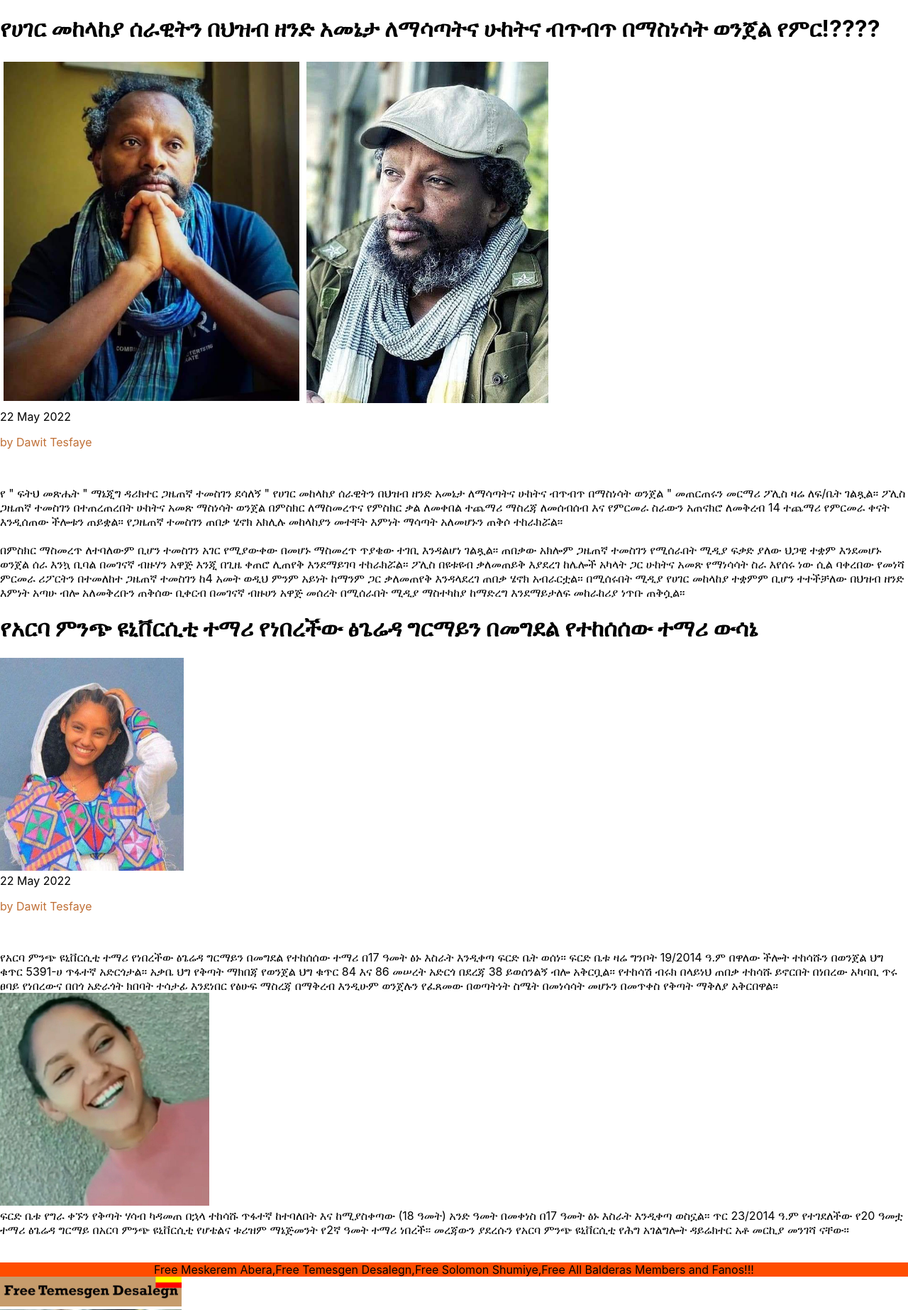
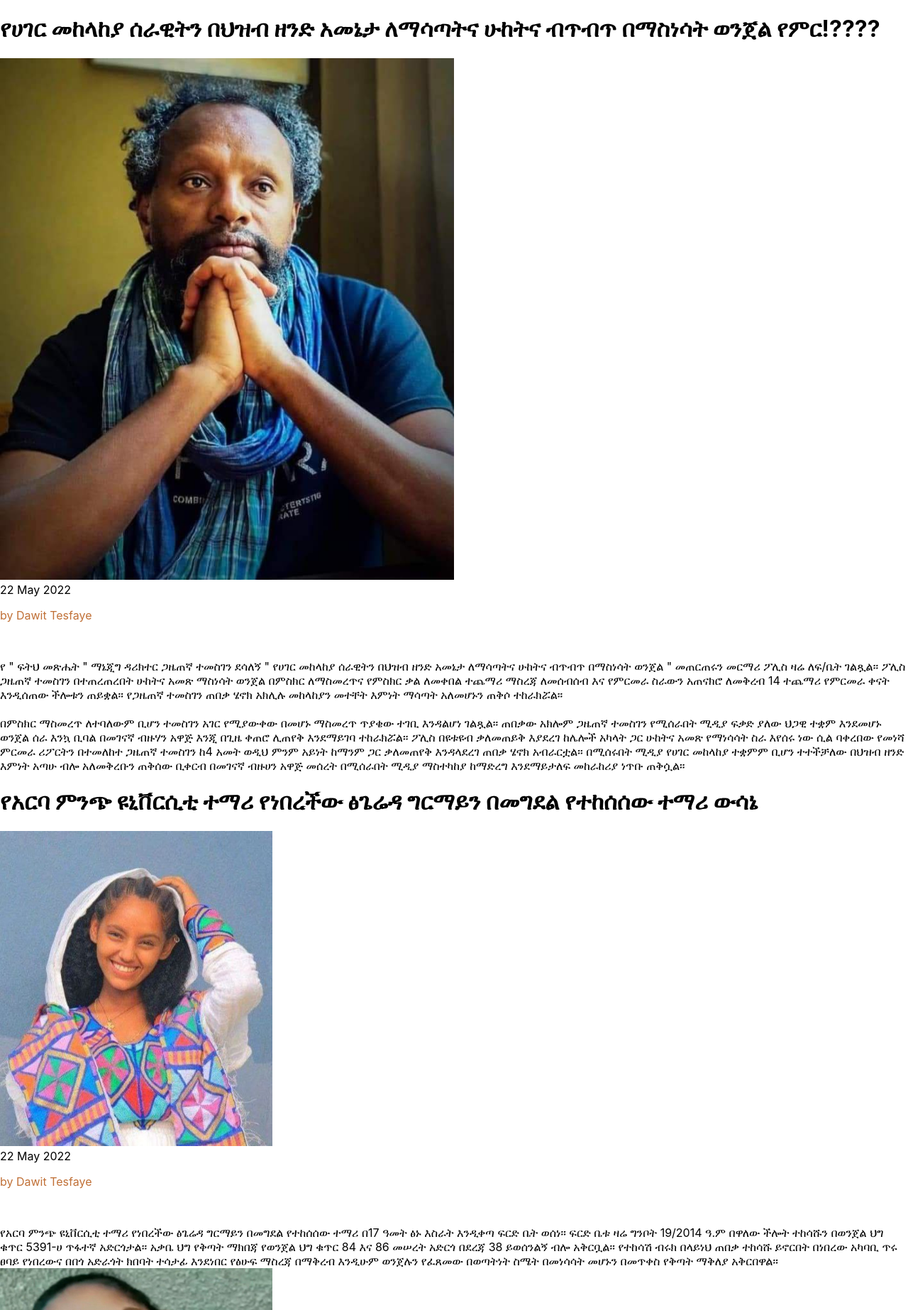
Before and after one commit to dezid/voice-ET-news, a PHP site: the page made by human right.html in a window 1280 px wide. Shown: the part 49-1895 px from the top of the page at 71% size. Run offline with PHP 8.4, Linux system fonts and the light colour scheme; some libraries are stand-ins or nearby versions.

Commit message:
Add files via upload

```diff
--- a/human right.html
+++ b/human right.html
@@ -1,11 +1,13 @@
 <!DOCTYPE html>
 <html>
     <head>
+
         <meta charset="utf-8">
-        <meta http-equiv="X-UA-Compatible" content="IE=edge">
-        <meta name="viewport" content="width=device-width, initial-scale=1">
-                <meta name="viewport" content="width=device-width, initial-scale=1, user-scalable=yes">
+<meta http-equiv="X-UA-Compatible" content="IE=edge">
+<meta name="viewport" content="width=device-width, initial-scale=1">
+        <meta name="viewport" content="width=device-width, initial-scale=1, user-scalable=yes">
         <link rel="stylesheet" href="background_style.css">
+        <link rel="icon" type="image/x-icon" href="/images/offical logo of voice ET.ico">
         <link rel="stylesheet" href="style.css">
          <link rel="stylesheet" href="https://cdnjs.cloudflare.com/ajax/libs/font-awesome/6.1.1/css/all.min.css" integrity="sha512-KfkfwYDsLkIlwQp6LFnl8zNdLGxu9YAA1QvwINks4PhcElQSvqcyVLLD9aMhXd13uQjoXtEKNosOWaZqXgel0g==" crossorigin="anonymous" referrerpolicy="no-referrer" />
         <script src="voiceET.js" defer></script>
@@ -33,16 +35,10 @@
 </body>
 <body class="body-1humanright">
     <h1 class="news-h1">የሀገር መከላከያ ሰራዊትን በህዝብ ዘንድ አመኔታ ለማሳጣትና ሁከትና ብጥብጥ በማስነሳት ወንጀል የምር!???? </h1>
-    <div class="row">
-        <div class="column">
-          <img src="Images/temesgen fitih.jpg" alt="Snow" style="width:100%">
-        </div>
-        <div class="column">
-          <img src="Images/temesgen desalegn.jpg" alt="Forest" style="width:82%" >
-        </div>
-      </div>
-    <header> 22 May 2022</header>
-    <P class="p2">by Dawit Tesfaye</P>
+    <img class="humanright-images" src="Images/temesgen fitih.jpg" alt=" ethiopian human right commussion" width="50%" >
+
+    <header> 22 May 2022 </header>
+    <P class="p2"> by Dawit Tesfaye </P>
     <br>
 <p>የ " ፍትህ መጽሔት " ማኔጂግ ዳሪክተር ጋዜጠኛ ተመስገን ደሳለኝ " የሀገር መከላከያ ሰራዊትን በህዝብ ዘንድ አመኔታ ለማሳጣትና ሁከትና ብጥብጥ በማስነሳት ወንጀል " መጠርጠሩን መርማሪ ፖሊስ ዛሬ ለፍ/ቤት ገልጿል።
     ፖሊስ ጋዜጠኛ ተመስገን በተጠረጠረበት ሁከትና አመጽ ማስነሳት ወንጀል በምስክር ለማስመረጥና የምስክር ቃል ለመቀበል ተጨማሪ ማስረጃ ለመሰብሰብ እና የምርመራ ስራውን አጠናክሮ ለመቅረብ 14 ተጨማሪ የምርመራ ቀናት እንዲሰጠው ችሎቱን ጠይቋል።
@@ -55,8 +51,8 @@
     ፖሊስ በዩቱዩብ ቃለመጠይቅ እያደረገ ከሌሎች አካላት ጋር ሁከትና አመጽ የማነሳሳት ስራ እየሰሩ ነው ሲል ባቀረበው የመነሻ ምርመራ ሪፖርትን በተመለከተ ጋዜጠኛ ተመስገን ከ4 አመት ወዲህ ምንም አይነት ከማንም ጋር ቃለመጠየቅ እንዳላደረገ ጠበቃ ሄኖክ አብራርቷል።
      በሚሰሩበት ሚዲያ የሀገር መከላከያ ተቋምም ቢሆን ተተችቻለው በህዝብ ዘንድ እምነት አጣሁ ብሎ አለመቅረቡን  ጠቅሰው ቢቀርብ በመገናኛ ብዙሀን አዋጅ መሰረት በሚሰራበት ሚዲያ ማስተካከያ ከማድረግ እንደማይታለፍ መከራከሪያ ነጥቡ ጠቅሷል።
     </p>
-    <h1 class="news-h1"> የአርባ ምንጭ ዩኒቨርሲቲ ተማሪ የነበረችው ፅጌሬዳ ግርማይን በመግደል የተከሰሰው ተማሪ ውሳኔ</h1>
-    <img class="image-arbaminch" src="Images/arbaminch_student killed.jpg" alt=" ethiopian human right commussion" >
+    <h1 > የአርባ ምንጭ ዩኒቨርሲቲ ተማሪ የነበረችው ፅጌሬዳ ግርማይን በመግደል የተከሰሰው ተማሪ ውሳኔ</h1>
+    <img class="humanright-images" src="Images/arbaminch_student killed.jpg" alt=" ethiopian human right commussion" width="30%" >
     <header> 22 May 2022</header>
     <P class="p2">by Dawit Tesfaye</P>
     <br>
@@ -66,7 +62,7 @@
         አቃቤ ህግ የቅጣት ማክበጃ የወንጀል ህግ ቁጥር 84 እና 86 መሠረት አድርጎ በደረጃ 38 ይወሰንልኝ ብሎ አቅርቧል።
         የተከሳሽ ብሩክ በላይነህ ጠበቃ ተከሳሹ ይኖርበት በነበረው አካባቢ ጥሩ ፀባይ የነበረውና በበጎ አድራጎት ክበባት ተሳታፊ እንደነበር የፅሁፍ ማስረጃ በማቅረብ እንዲሁም ወንጀሉን የፈጸመው በወጣትነት ስሜት በመነሳሳት መሆኑን በመጥቀስ የቅጣት ማቅለያ አቅርበዋል።
        <br>
-        <img class="image-arbaminch" src="Images/arbaminch student.jpg" alt=" ethiopian human right commussion" >
+        <img class="humanright-images" src="Images/arbaminch student.jpg" alt=" ethiopian human right commussion" width="30%">
         <br>
         ፍርድ ቤቱ የግራ ቀኙን የቅጣት ሃሳብ ካዳመጠ በኋላ ተከሳሹ ጥፋተኛ ከተባለበት እና ከሚያስቀጣው (18 ዓመት) አንድ ዓመት በመቀነስ በ17 ዓመት ፅኑ እስራት እንዲቀጣ ወስኗል።
         ጥር 23/2014 ዓ.ም የተገደለችው የ20 ዓመቷ ተማሪ ፅጌሬዳ ግርማይ በአርባ ምንጭ ዩኒቨርሲቲ የሆቴልና ቱሪዝም ማኔጅመንት የ2ኛ ዓመት ተማሪ ነበረች፡፡
@@ -74,11 +70,11 @@
     </p>
 <br>
 <header class="freedom">Free Meskerem Abera,Free Temesgen Desalegn,Free Solomon Shumiye,Free All Balderas Members and Fanos!!! </header>
-    <img class="free-teme-humanright" src="Images/free temesgen desalegn.jpg" alt="free temesgen desalegn">
+    <img class="humanright-images" src="Images/free temesgen desalegn.jpg" alt="free temesgen desalegn" width="30%%">
 <br>
-<img src="Images/temesgen desalegn.jpg" alt="free temesgen desalegn" width="20%">
+<img class="humanright-images" src="Images/temesgen desalegn.jpg" alt="free temesgen desalegn" width="20%">
 <p>
-    <h1 class="news-h1">የመታፈን ዜና…!!</h1>
+    <h1>የመታፈን ዜና…!!</h1>
     "…በሁለት መኪና የመጡ ሲቪል የለበሱ የጸጥታ ኃይሎች<br> የፍትሕ መጽሔት መሥራችና ዋና ሥራ አስኪያጅ ባለ ኃያል ብዕሩን ጋዜጠኛ ተመስገን ደሳለኝን<br>
      አሁን ከቢሮው አውጥተው በዘመነ ብልፅግና ዐማሮችና ጋዜጠኞች፣ ምሁራንና<br> ጨቅላ ህጻናት ሳይቀሩ ወደሚታጎሩበት ወደማይቀርበት የአምባገነኑ ማጎሪያ <br>
      ካምፕ አፍነው ይዘውት እንደሄዱ የጋዜጠኛው ታናሽ ወንድም ታሪኩ ደሳለኝ<br> (ሚኪ) በፌስቡክ ፔጁ አሳውቋል።
@@ -86,8 +82,8 @@
     • ማን ቀረ…?
     </p>
     <header class="freedom">Free Meskerem Abera,Free Temesgen Desalegn,Free Solomon Shumiye,Free All Balderas Members and Fanos!!! </header>
-    <h1 class="news-h1">ኢሰመኮ ምን እያልን ነው!? </h1>
-<img class="image-2" src="Images/mothers crying.jpg" alt=" ethiopian human right commussion" >
+    <h1>ኢሰመኮ ምን እያልን ነው!? </h1>
+<img class="humanright-images" src="Images/mothers crying.jpg" alt=" ethiopian human right commussion" width="50%">
 <header> May 2022</header>
 <P class="p2">by Dawit Tesfaye</P>
 <br>
@@ -102,7 +98,7 @@
     አክለውም ኮሚሽኑ በማናቸውም ስፍራ በእስር ላይ የሚገኙ ሰዎችን ሁኔታ በድንገተኛ ጉብኝት ለመከታተል በተሰጠው ስልጣንና ኃላፊነት መሰረት፣ ክትትል በማድረግ ላይ መሆኑን ገልፀው ሁሉም የፌደራልና የክልል መንግሥታት አካላት ለኮሚሽኑ ሥራ የመተባበር ግዴታቸውን በአግባቡ እንዲወጡ አሳስበዋል፡፡</p>
     <br><br>
 <h1 class="news-h1">ኢትዮጵያ ተፈናቃዮችን በሚመለከት ሕግም ሆነ ኃላፊነት የሚወስድ ተቋም የላትም ተባለ</h1>
-<img class="image-2" src="Images/human right.jpeg" alt=" ethiopian human right commussion" >
+<img class="humanright-images" src="Images/human right.jpeg" alt=" ethiopian human right commussion" width="50%">
 
 <header> May 2022</header>
 <P class="p2">by Dawit Tesfaye</P>
@@ -120,8 +116,8 @@
 የኢትዮጵያ ሰብዓዊ መብቶች ኮሚሽን (ኢሰመኮ) ለፓርላማው የሕግ፣ ፍትሕና ዴሞክራሲ ጉዳዮች ቋሚ ኮሚቴ ባቀረበው የአፈጻጸም ሪፖርት፣ በኢትዮጵያ የተፈናቃዮችን ጉዳይ የተመለከተ ራሱን የቻለ ሕግና ተቋም እንዲበጅ ጠይቋል፡፡ ኢሰመኮ ከዚህ በተጨማሪም ሥራውን ለማስፋትና ቅርንጫፎቹን ለማብዛት እንዲረዳው ተጨማሪ በጀት ምክር ቤቱ እንዲፈቅድለት ለቋሚ ኮሚቴው ጥያቄ አቅርቧል፡፡
 </p>
 <br>
-<h1 class="news-h1">ኢሰመኮ ምን እያልን ነው!? </h1>
-<img class="image-2" src="Images/mothers crying.jpg" alt=" ethiopian human right commussion" >
+<h1>ኢሰመኮ ምን እያልን ነው!? </h1>
+<img class="humanright-images" src="Images/mothers crying.jpg" alt=" ethiopian human right commussion" width="50%" >
 <header> May 2022</header>
 <P class="p2">by Dawit Tesfaye</P>
 <br>
@@ -136,7 +132,7 @@
     አክለውም ኮሚሽኑ በማናቸውም ስፍራ በእስር ላይ የሚገኙ ሰዎችን ሁኔታ በድንገተኛ ጉብኝት ለመከታተል በተሰጠው ስልጣንና ኃላፊነት መሰረት፣ ክትትል በማድረግ ላይ መሆኑን ገልፀው ሁሉም የፌደራልና የክልል መንግሥታት አካላት ለኮሚሽኑ ሥራ የመተባበር ግዴታቸውን በአግባቡ እንዲወጡ አሳስበዋል፡፡</p>
     <br>
     <h1 class="news-h1"> የአርባ ምንጭ ዩኒቨርሲቲ ተማሪ የነበረችው ፅጌሬዳ ግርማይን በመግደል የተከሰሰው ተማሪ ውሳኔ</h1>
-    <img class="image-arbaminch" src="Images/arbaminch student 3.jpg" alt=" ethiopian human right commussion" >
+    <img class="humanright-images" src="Images/arbaminch student 3.jpg" alt=" ethiopian human right commussion" width="30%" >
     <header> feburary 2022</header>
     <P class="p2">by Dawit Tesfaye</P>
 <br>
--- a/style.css
+++ b/style.css
@@ -105,9 +105,10 @@ background-color: rgb(32, 69, 121);
     width: 400px;
     height: 200px;
     margin-bottom: 25px;
-
-
 }
+@-ms-viewport{
+    width: device-width;
+  }
 .link-a {
     color: rgb(0, 0, 0);
     text-decoration: none;
@@ -126,9 +127,16 @@ background-color: rgb(32, 69, 121);
 }
 @media (max-width: 800px) {
     .block {
-        display:contents;
-        width: 50px;
-        height: 25px;
+
+        width: 100%;
+
+
+    }
+    .climate-images{
+        width:100%;
+    }
+    .humanright-images,.mobile-images{
+        width:100%;
     }
 }
 .footer-1 {
@@ -183,16 +191,13 @@ color:white;
     font-size:13px;
     color:#aaa;
 }
-.h1,.news-h1,.ruleof-law{
-    font-weight: bold;
-    display: flex;
-}
 .p1,.p2{
     color: rgb(192, 112, 55);
 }
 .news-h2{
  font-weight: bold;
  font-size: 25px;
+
 }
 .image-2,.detention-in-ethiopia{
     width: 600px;
@@ -232,8 +237,8 @@ text-align: center;
     width: 20%;
 }
 .image-arbaminch{
-    height: 300px;
-    width:200;
+   object-fit: cover;
+   width: 40%;
 }
 /* Two image containers (use 25% for four, and 50% for two, etc) */
 .column {
```
Also changed, not shown: About us.html (+6 -4 lines), climate.html (+7 -5 lines), global news.html (+5 -3 lines), index.html (+17 -18 lines), latest news.html (+9 -8 lines), meskerem abera.html (+5 -3 lines), politics.html (+9 -7 lines).
